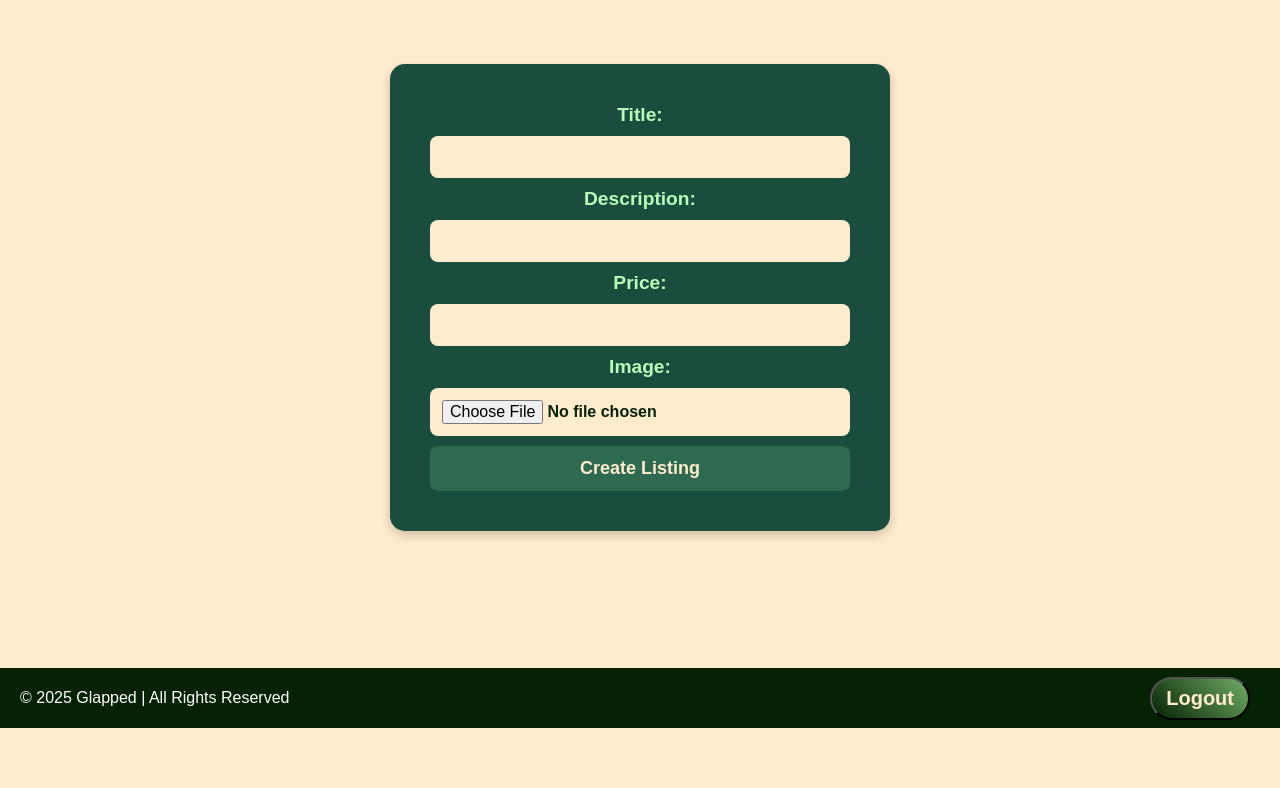
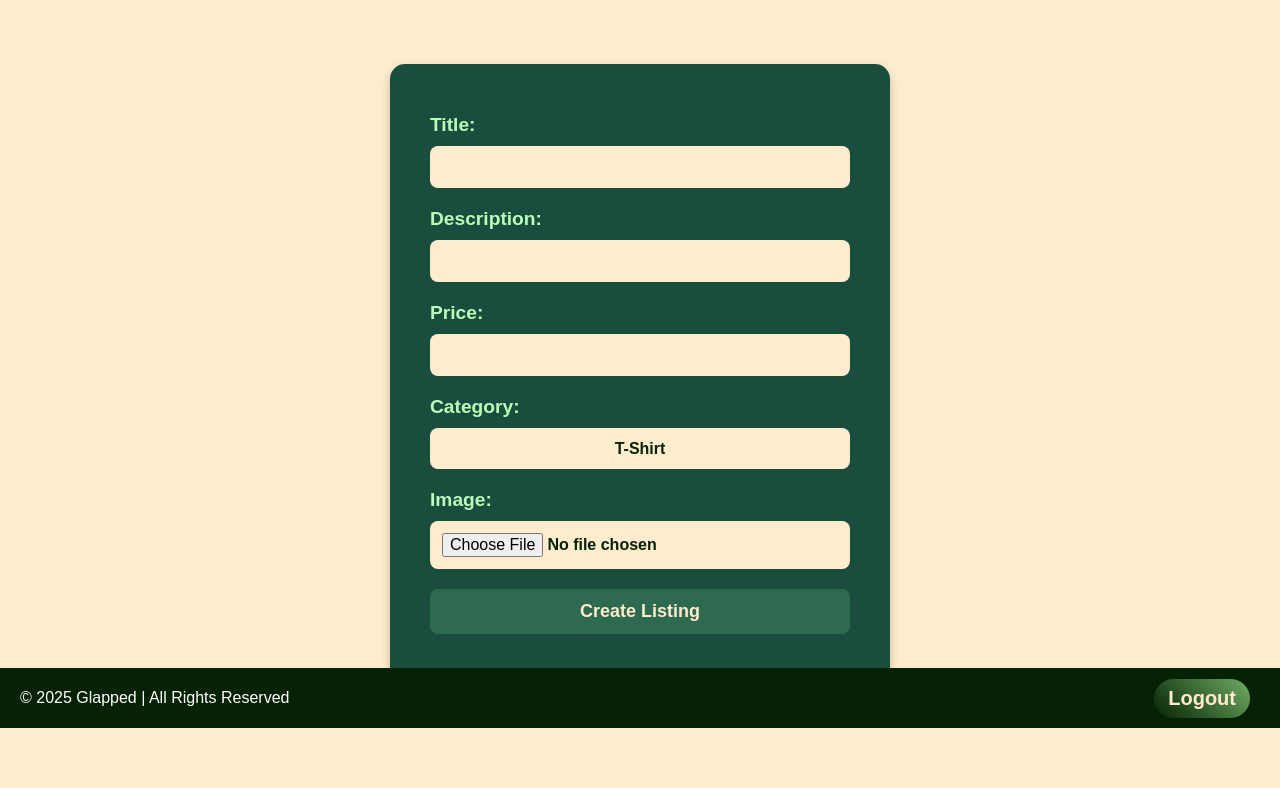
Before and after one commit to The-Lovebugs/Glapped, a Django app: template Glapped/Glapped_main/templates/createListing.html in a window 1280 px wide. Shown: the part 72-860 px from the top of the page. Run offline with Django 5.2, Linux system fonts and the light colour scheme; the template is opened without the code that fills it: values that come from a table or form of the project are taken from there, others are empty; a user stored in the database is signed in.

Commit message:
Added categories to listings and fixed some CSS

```diff
--- a/Glapped/Glapped_main/forms.py
+++ b/Glapped/Glapped_main/forms.py
@@ -2,6 +2,49 @@ from django import forms
 from django.core.validators import MinValueValidator
 
 class CreateNewListing(forms.Form):
+    CATEGORY_CHOICES = [
+    # Tops
+    ('tshirt', 'T-Shirt'),
+    ('button_up', 'Button-Up Shirt'),
+    ('vest', 'Vest'),
+    ('sweater', 'Sweater'),
+    ('hoodie', 'Hoodie'),
+    ('cardigan', 'Cardigan'),
+
+    # Outerwear
+    ('denim_jacket', 'Denim Jacket'),
+    ('leather_jacket', 'Leather Jacket'),
+    ('winter_coat', 'Winter Coat'),
+    ('blazer', 'Blazer'),
+
+    # Bottoms
+    ('jeans', 'Jeans'),
+    ('cargo_trousers', 'Cargo Trousers'),
+    ('suit_trousers', 'Suit Trousers'),
+    ('shorts', 'Shorts'),
+    ('skirt', 'Skirt'),
+    ('dress', 'Dress'),
+
+    # Footwear
+    ('trainers', 'Trainers'),
+    ('leather_shoes', 'Leather Shoes'),
+    ('sandals', 'Sandals'),
+    ('flip_flops', 'Flip Flops'),
+    ('boots', 'Boots'),
+
+    # Accessories
+    ('hat', 'Hat'),
+    ('scarf', 'Scarf'),
+    ('gloves', 'Gloves'),
+    ('tie', 'Tie'),
+    ('jewelry', 'Jewelry'),
+
+    # Other categories
+    ('sportswear', 'Sportswear'),
+    ('accessories', 'Accessories'),
+    ('misc', 'Miscellaneous')
+]
+
     title = forms.CharField(label="Title", max_length=200)
     description = forms.CharField(label="Description", max_length=1000)
     price = forms.IntegerField(
@@ -9,3 +52,9 @@ class CreateNewListing(forms.Form):
         validators=[MinValueValidator(1)],  # Ensures value is at least 1
     )
     image = forms.ImageField(label= "Image", required=True)
+
+    category = forms.ChoiceField(
+        label="Category",
+        choices=CATEGORY_CHOICES,
+        required=True
+    )
--- a/Glapped/Glapped_main/templates/createListing.html
+++ b/Glapped/Glapped_main/templates/createListing.html
@@ -4,19 +4,34 @@
     <form method="post" class="custom-form" action="/createlisting/" enctype ="multipart/form-data">
         {% csrf_token %}
 
+        <div class="custom-form-entry">
             <label for="id_title">Title:</label>
             {{ form.title }}
+        </div>
 
+        <div class="custom-form-entry">
             <label for="id_description">Description:</label>
             {{ form.description }}
+        </div>
 
+        <div class="custom-form-entry">
             <label for="id_price">Price:</label>
-        <input type="number" name="price" id="id_price" min="1" required>
+            {{ form.price }}
+        </div>
 
+        <div class="custom-form-entry">
+            <label for="id_category">Category:</label>
+            {{ form.category }}
+        </div>
+
+        <div class="custom-form-entry">
             <label for="id_image">Image:</label>
             {{ form.image }}
+        </div>
 
+        <div class="custom-form-entry">
             <button type="submit">Create Listing</button>
+        </div>
     </form>
 </div>
 
--- a/Glapped/Glapped_main/templates/listing.html
+++ b/Glapped/Glapped_main/templates/listing.html
@@ -15,9 +15,12 @@
             <p class="description">{{ product.description }}</p>
             <p class="price">{{ product.price }} points</p>
 
+            <p class="category"><strong>Category:</strong> {{ product.get_category_display` }}</p>
+
+
             <!-- Add to Cart Button -->
             <div class="product-actions">
-                <button class="btn btn-add-to-cart">Buy now</button>
+                <button class="btn btn-buy">Buy now</button>
             </div>
         </div>
     </div>
--- a/Glapped/Glapped_main/views.py
+++ b/Glapped/Glapped_main/views.py
@@ -21,7 +21,9 @@ def createListing(request):
             description = form.cleaned_data["description"]
             price = form.cleaned_data["price"]
             image = form.cleaned_data["image"]
-            Product.objects.create(name=title, description=description, price=price, image=image)
+            category = form.cleaned_data["category"]
+
+            Product.objects.create(name=title, description=description, price=price, image=image, category=category)
             return HttpResponseRedirect("/")
         else:
             return HttpResponse("Invalid form")
--- a/Glapped/static/style.css
+++ b/Glapped/static/style.css
@@ -79,6 +79,8 @@ nav ul li a{
 
 .bgb-button{
     margin-right: 20px;
+    outline: none;
+    border: none;
     display: inline-block;
     text-decoration: none;
     padding: 8px 14px;
@@ -135,6 +137,7 @@ nav ul li a{
 }
 
 .custom-form label{
+    display: block;
     font-weight: bold;
     font-size: larger;
     color: #bafdb8;
@@ -184,6 +187,20 @@ nav ul li a{
     text-align: center;
     font-weight: bold;
     color: #052204;
+}
+
+.custom-form select {
+    width: 100%;
+    padding: 12px;
+    margin: 10px 0;
+    border: none;
+    border-radius: 8px;
+    font-size: 16px;
+    background: blanchedalmond;
+    text-align: center;
+    font-weight: bold;
+    color: #052204;
+    appearance: none; /* Removes default browser styling */
 }
 
 .custom-form input:focus {
@@ -321,7 +338,7 @@ nav ul li a{
 /* Left Section for Product Image */
 .product-image {
     flex: 1;
-    max-width: 400px; /* Control image size */
+    width: 300px; /* Control image size */
     padding-right: 20px;
 }
 
@@ -333,11 +350,12 @@ nav ul li a{
 
 /* Right Section for Product Info (Title, Description, Price) */
 .product-info {
-    flex: 2; /* Take up twice the space of the image */
+    flex: 1; /* Take up space */
     padding-left: 20px;
     display: flex;
     flex-direction: column;
-    justify-content: flex-start;
+    align-items: flex-start; /* Align content to the right */
+    text-align: center; /* Ensure text is also aligned to the right */
 }
 
 /* Title Styling */
@@ -371,7 +389,7 @@ nav ul li a{
     width: 100%; /* Make the button container take up full width */
 }
 
-.btn-add-to-cart {
+.btn-buy {
     display: inline-block;
     text-decoration: none;
     padding: 8px 14px;
@@ -383,7 +401,7 @@ nav ul li a{
     transition: 0.4s;
 }
 
-.btn-add-to-cart:hover{
+.btn-buy:hover{
     background-image: linear-gradient(45deg, #052204,#9be78b);
     color: rgb(255, 255, 255);
     transform: scale(0.97);
```
Also changed, not shown: Glapped/Glapped_main/models.py (+47 -0 lines), Glapped/Glapped_main/migrations/0007_alter_product_price.py (added), Glapped/db.sqlite3, Glapped/media/product_images/sweater.jpg (added), 4 other files. Lines whose indentation alone changed are shown as unchanged.
